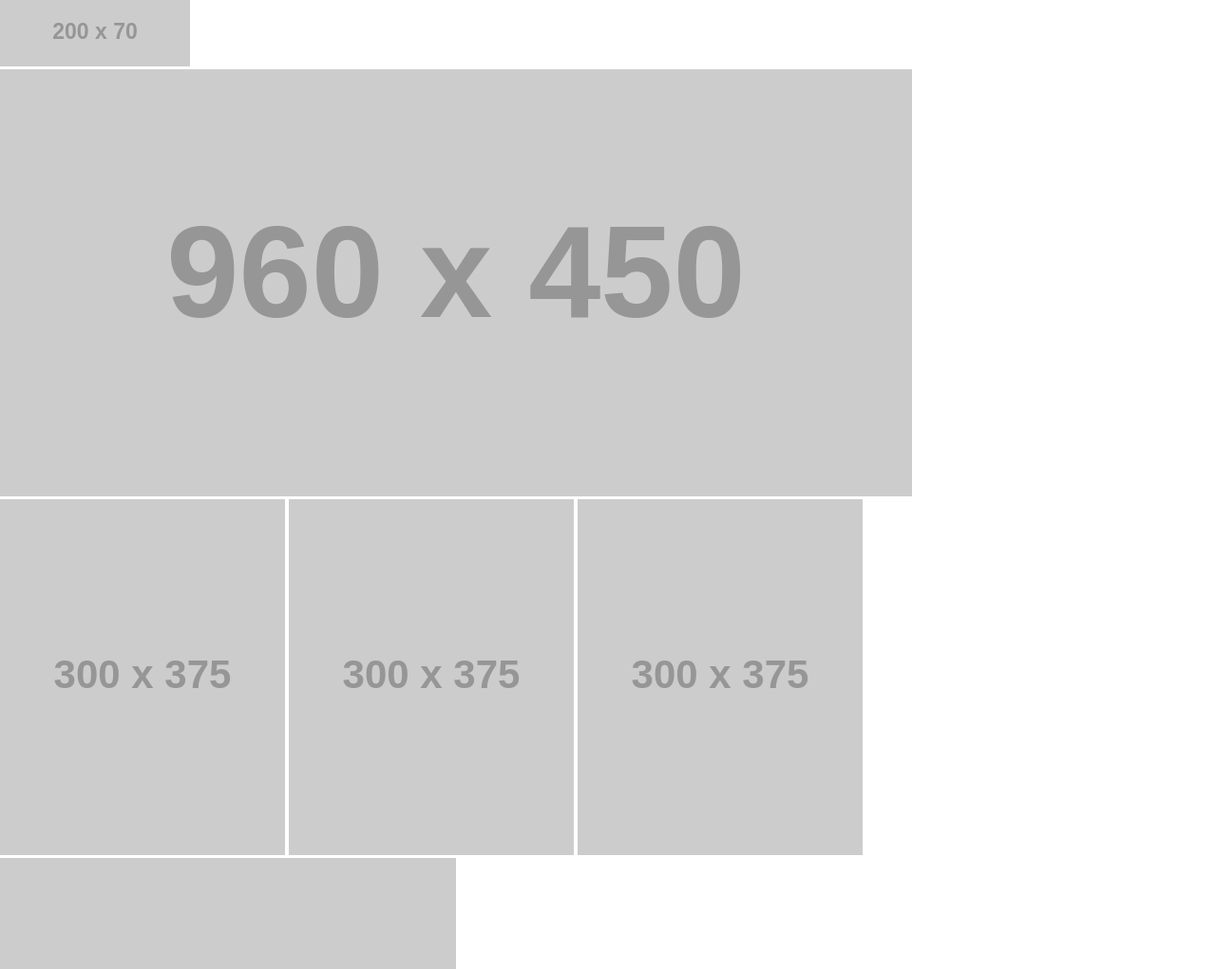
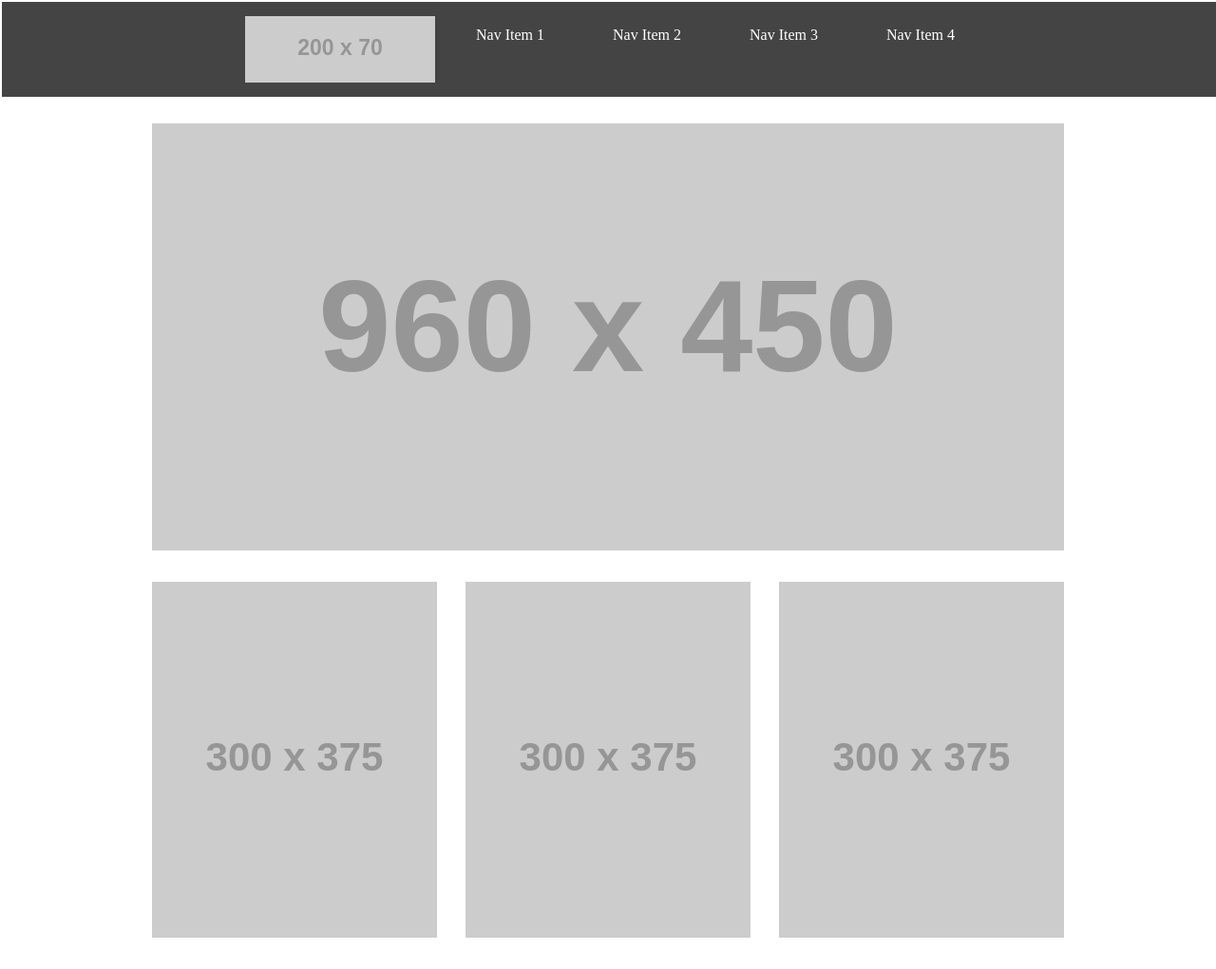
Before and after one commit to chrisba11/wireframe-exercise, a plain HTML site: page index.html in a window 1280 px wide. Shown: the top 1021 px of the page at 95% size. Drawn offline with Linux system fonts and the light colour scheme; placeholder pictures from the web are drawn by us.

Commit message:
most elements in and css at about 70%

```diff
--- a/css/style.css
+++ b/css/style.css
@@ -0,0 +1,76 @@
+
+body {
+  position: relative;
+}
+
+header {
+  position: fixed;
+  top: 0px;
+  left: 0px;
+  right: 0px;
+  border: 2px solid white;
+  height: 100px;
+  width: 100%;
+  background: #444;
+
+}
+
+header img {
+  display: inline-block;
+  background: #000;
+  margin: 15px 5px 15px 20%;
+}
+
+nav ul {
+  vertical-align: top;
+}
+
+header ul, header ul li {
+  display: inline-block;
+}
+
+header ul li {
+  line-height: 70px;
+  padding: 0px 34px;
+  color: white;
+}
+
+main {
+  margin: 0px 0px;
+  width: 80%;
+  max-width: 960px;
+  margin-top: 100px;
+  margin-left: auto;
+  margin-right: auto;
+
+}
+
+main > img {
+  margin-top: 30px;
+  width: 100%;
+}
+
+main ul {
+  display: inline-block;
+  width: 100%;
+  padding: 0;
+  font-size: 0;
+}
+
+main ul li {
+  display: inline-block;
+  margin: 30px 30px 30px 0px;
+}
+
+main ul li img {
+  width: 100%;
+}
+
+main ul li:last-child {
+  margin: 30px 0px;
+}
+
+main > img:last-child {
+  margin-top: 0px;
+  width: 50%;
+}
--- a/index.html
+++ b/index.html
@@ -8,23 +8,27 @@
   </head>
   <body>
     <header>
-      <img src=https://via.placeholder.com/200x70 alt="">
-      <ul>
-        <li></li>
-        <li></li>
-        <li></li>
-        <li></li>
-      </ul>
+      <nav>
+        <img src=https://via.placeholder.com/200x70/000 alt="">
+        <ul>
+          <li>Nav Item 1</li>
+          <li>Nav Item 2</li>
+          <li>Nav Item 3</li>
+          <li>Nav Item 4</li>
+        </ul>
+      </nav>
     </header>
     <main>
-      <img src=https://via.placeholder.com/960x450 alt="">
-      <section>
-          <img src=https://via.placeholder.com/300x375 alt="">
-          <img src=https://via.placeholder.com/300x375 alt="">
-          <img src=https://via.placeholder.com/300x375 alt="">
+      <img src=https://via.placeholder.com/960x450/000 alt="">
+        <ul>
+          <li><img src=https://via.placeholder.com/300x375/000 alt=""></li>
+          <li><img src=https://via.placeholder.com/300x375/000 alt=""></li>
+          <li><img src=https://via.placeholder.com/300x375/000 alt=""></li>
+        </ul>
+        <img src=https://via.placeholder.com/480x400/000 alt="">
+        <section>
+          <p></p>
         </section>
-        <img src=https://via.placeholder.com/480x400 alt="">
-
     </main>
     <footer>
 
```
